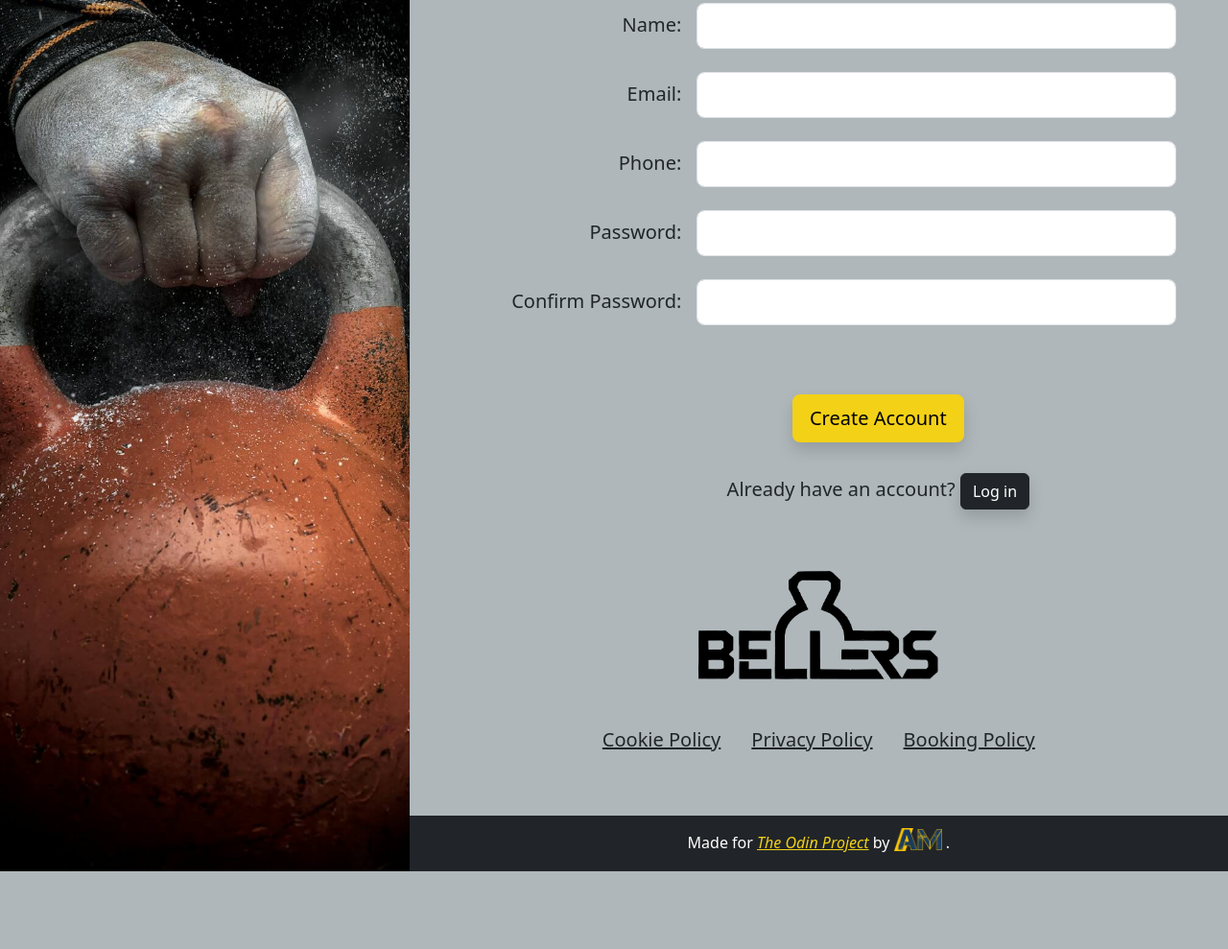
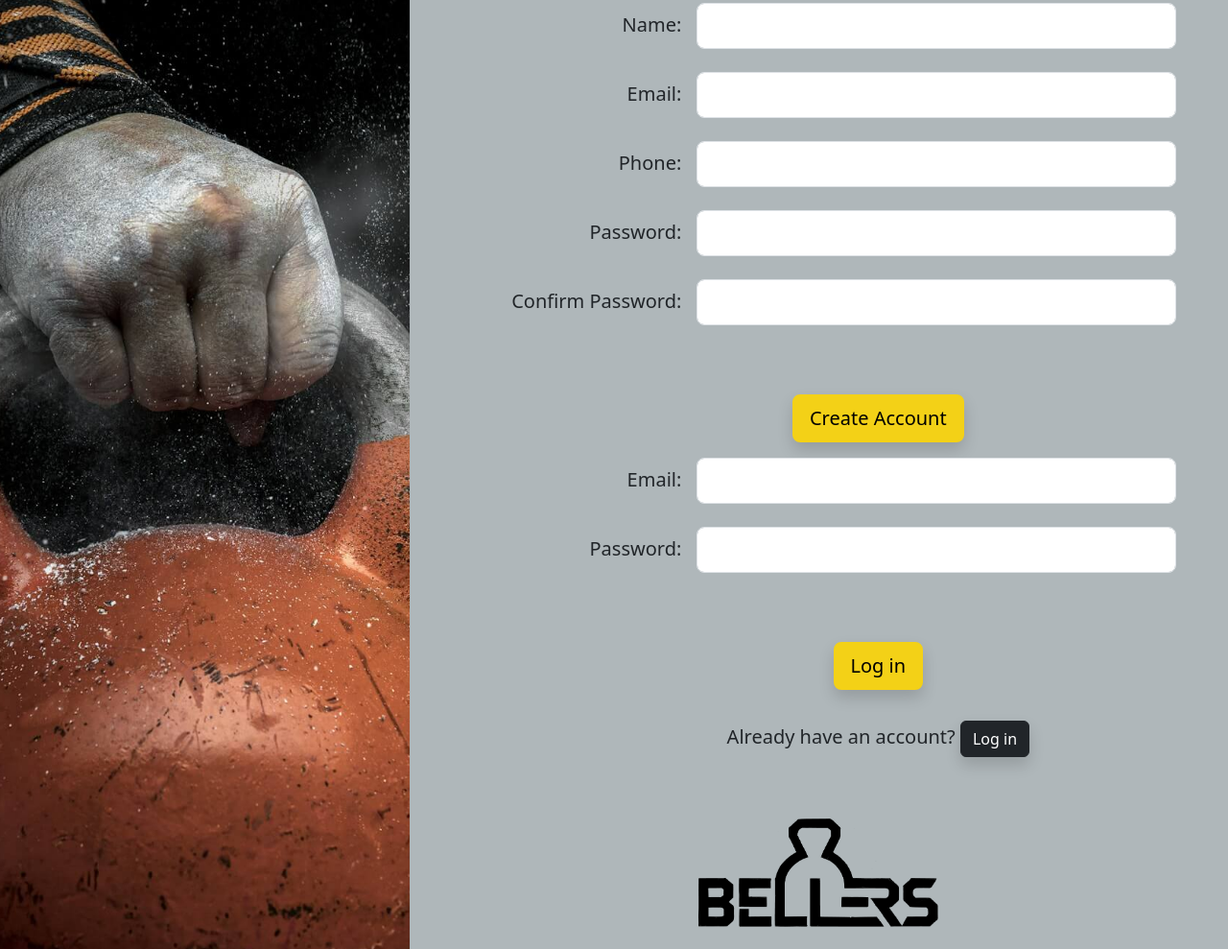
Before and after one commit to mihaly-ale/odinProject-registrationForm, a website: page index.html in a window 1280 px wide. Shown: the part 309-1298 px from the top of the page at 96% size. Before the commit the page ends 1217 px from the top, so only its background shows below. Drawn offline with Linux system fonts and the light colour scheme.

Commit message:
Add second form and button to toggle forms
- Changed anchor to button, as only the forms will swap. Anchor will not
  render another page, as its original purpose was.

```diff
--- a/index.html
+++ b/index.html
@@ -38,7 +38,8 @@
 			class="img-fluid" />
 
 		<main class="container">
-			<div class="row justify-content-center form-wrapper mt-5 mt-l-0">
+			<div class="form-wrapper | row justify-content-center mt-5 mt-l-0">
+				<!-- registration form -->
 				<form action="" id="reg-form" class="vstack align-items-stretch mb-3">
 					<div
 						class="form-group | d-flex flex-column flex-md-row justify-content-md-center mb-2">
@@ -123,9 +124,55 @@
 						</button>
 					</div>
 				</form>
+
+				<!-- sign-in form -->
+				<form
+					action=""
+					id="signin-form"
+					class="vstack align-items-stretch mb-3">
+					<div
+						class="form-group | d-flex flex-column flex-md-row justify-content-md-center mb-2">
+						<label
+							class="align-self-md-start text-md-end fw-normal fs-5 pb-1 pb-md-0 pt-md-2"
+							for="email"
+							>Email:</label
+						>
+						<div class="input-wrapper | ms-md-3">
+							<input
+								class="form-control form-control-lg"
+								type="email"
+								id="email" />
+							<p class="info"></p>
+						</div>
+					</div>
+
+					<div
+						class="form-group | d-flex flex-column flex-md-row justify-content-md-center mb-2">
+						<label
+							class="align-self-md-start text-md-end fw-normal fs-5 pb-1 pb-md-0 pt-md-2"
+							for="password"
+							>Password:</label
+						>
+						<div class="input-wrapper | ms-md-3">
+							<input
+								class="form-control form-control-lg"
+								type="password"
+								id="password" />
+							<p class="info"></p>
+						</div>
+					</div>
+
+					<div
+						class="d-flex flex-column flex-md-row align-self-center ms-md-5 mt-5">
+						<button type="submit" class="btn btn-lg btn-primary shadow">
+							Log in
+						</button>
+					</div>
+				</form>
+
 				<p class="text-center fs-5 ms-md-5 mt-3">
 					Already have an account?
-					<a href="/login" class="btn btn-dark shadow">Log in</a>
+					<button id="toggle-button" class="btn btn-dark shadow">Log in</button>
 				</p>
 			</div>
 		</main>
```
